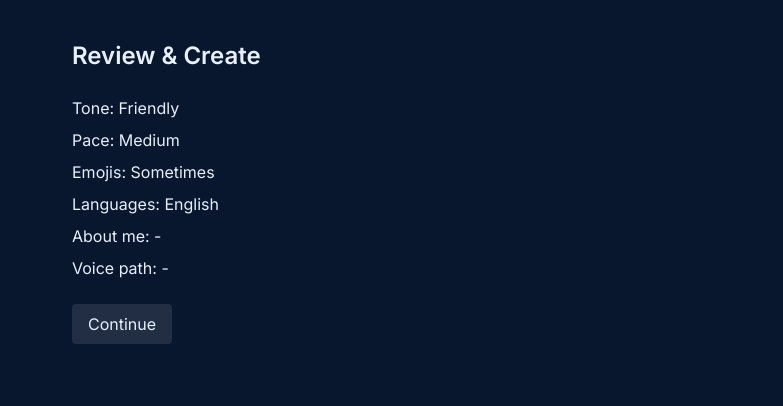
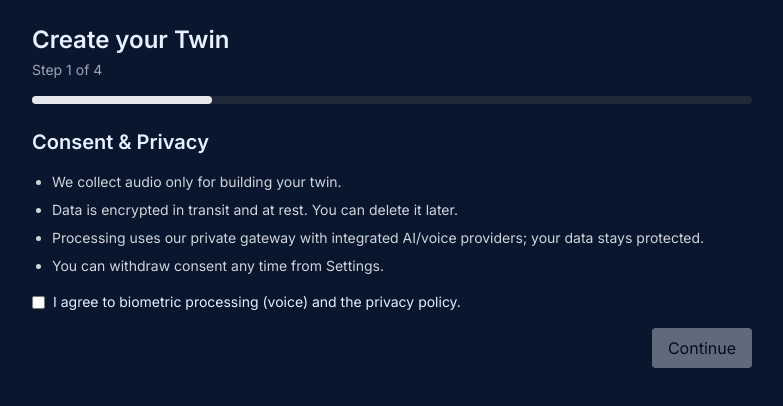
Before and after one commit to genio-ai/genio-os, a Next.js app: page /twin/create in a window 1280 px wide. Shown: the top 406 px of the page, without its empty margins (248-1031 px from the left). Built offline with nearby package versions, Linux system fonts and the light colour scheme; no server answers.

Commit message:
Update page.js

```diff
--- a/app/twin/create/page.js
+++ b/app/twin/create/page.js
@@ -1,97 +1,7 @@
-// app/twin/create/page.js
 "use client";
 
-import { useEffect, useState } from "react";
-import { useRouter } from "next/navigation";
-import { createClient } from "@supabase/supabase-js";
-
-const supabase = createClient(
-  process.env.NEXT_PUBLIC_SUPABASE_URL,
-  process.env.NEXT_PUBLIC_SUPABASE_ANON_KEY
-);
+import OnboardingPage from "../../components/twin/OnboardingPage";
 
 export default function CreateTwinPage() {
-  const router = useRouter();
-  const [form, setForm] = useState({
-    tone: "",
-    pace: "",
-    emojis: "",
-    languages: "",
-    about_me: "",
-    voice_path: "",
-  });
-  const [error, setError] = useState("");
-  const [busy, setBusy] = useState(false);
-
-  useEffect(() => {
-    try {
-      const onboarding = JSON.parse(localStorage.getItem("twin_onboarding") || "{}");
-      const voice = JSON.parse(localStorage.getItem("twin_voice") || "{}");
-      const data = {
-        tone: onboarding.tone || "Friendly",
-        pace: onboarding.pace || "Medium",
-        emojis: onboarding.emojis || "Sometimes",
-        languages: onboarding.languages || "English",
-        about_me: onboarding.about_me || "",
-        voice_path: voice.path || voice.url || "",
-      };
-      setForm(data);
-    } catch (e) {
-      console.warn("Failed to load twin draft", e);
-    }
-  }, []);
-
-  async function handleCreate() {
-    setBusy(true);
-    setError("");
-
-    const { data: { user }, error: authErr } = await supabase.auth.getUser();
-    if (authErr || !user) {
-      setBusy(false);
-      setError("Not authenticated");
-      return;
-    }
-
-    const res = await fetch("/api/twin/create", {
-      method: "POST",
-      headers: { "Content-Type": "application/json" },
-      body: JSON.stringify({ ...form, user_id: user.id }),
-    });
-
-    const json = await res.json();
-    setBusy(false);
-
-    if (!json.ok) {
-      setError(json.error || "Failed to create twin");
-      return;
-    }
-
-    localStorage.removeItem("twin_onboarding");
-    localStorage.removeItem("twin_voice");
-    router.push("/twin");
-  }
-
-  return (
-    <main className="mx-auto max-w-2xl px-4 py-10">
-      <h1 className="text-2xl font-semibold mb-6">Review & Create</h1>
-      <div className="space-y-2 mb-6">
-        <div>Tone: {form.tone}</div>
-        <div>Pace: {form.pace}</div>
-        <div>Emojis: {form.emojis}</div>
-        <div>Languages: {form.languages}</div>
-        <div>About me: {form.about_me || "-"}</div>
-        <div>Voice path: {form.voice_path || "-"}</div>
-      </div>
-
-      {error && <p className="text-red-500 mb-4">{error}</p>}
-
-      <button
-        onClick={handleCreate}
-        disabled={busy}
-        className="rounded bg-white/10 px-4 py-2 hover:bg-white/20 disabled:opacity-50"
-      >
-        {busy ? "Creating..." : "Continue"}
-      </button>
-    </main>
-  );
+  return <OnboardingPage />;
 }
```
